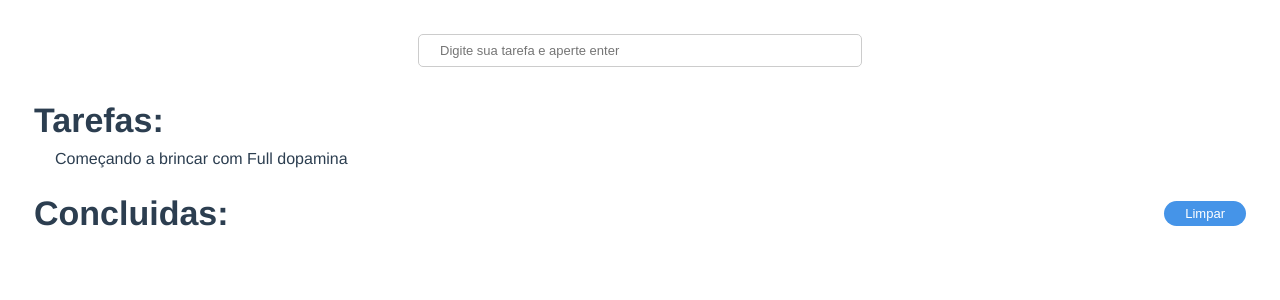
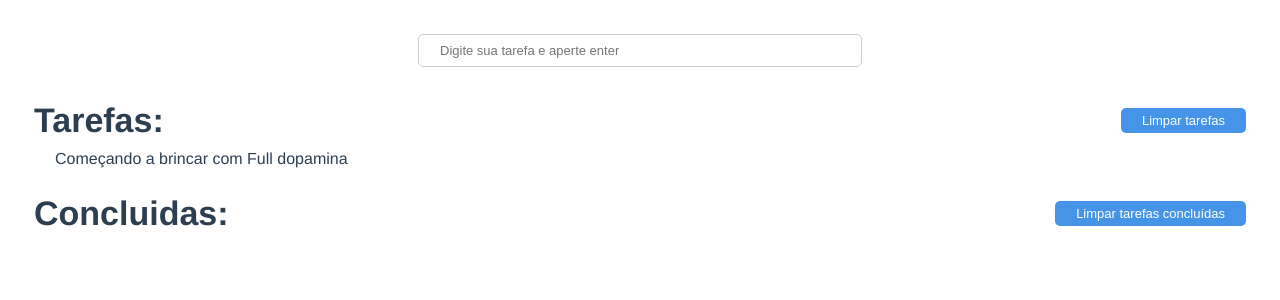
Before and after one commit to gustavorana25/fulldopamina, a Vue app: page / in a window 1280 px wide. Shown: the top 300 px of the page. Built offline with nearby package versions, Linux system fonts and the light colour scheme.

Commit message:
clean tasks

```diff
--- a/src/App.js
+++ b/src/App.js
@@ -43,6 +43,10 @@ export default {
             this.dones = [];
             this.updateLocalStorage();
         },
+        cleanTasks: function(){
+            this.todos = [];
+            this.updateLocalStorage();
+        },
         addGif: function(){
             this.showGif = true;
             setTimeout(() => {
--- a/src/App.vue
+++ b/src/App.vue
@@ -7,6 +7,8 @@
       title="Tarefas"
       v-bind:todos="todos"
       :doneTodo="doneTodo"
+      :clean="cleanTasks"
+      cleanText="Limpar tarefas"
     />
     <TodoList
       title="Concluidas"
@@ -14,6 +16,7 @@
       :doneTodo="restoreTodo"
       done
       :clean="cleanDoneTasks"
+      cleanText="Limpar tarefas concluídas"
     />
     <img v-show="showGif" :src="gif" class="gif" />
   </div>
--- a/src/components/TodoList/TodoList.css
+++ b/src/components/TodoList/TodoList.css
@@ -8,11 +8,12 @@
 button{
   border: 0;
   padding: 5px 21px;
-  border-radius: 21px;
+  border-radius: 5px;
   font-size: 13px;
   background: #4594e8;
   color: white;
   cursor: pointer;
+  outline: 0;
 }
 
 button:hover{
--- a/src/components/TodoList/TodoList.js
+++ b/src/components/TodoList/TodoList.js
@@ -5,6 +5,7 @@ export default {
         title: String,
         done: Boolean,
         doneTodo: Function,
-        clean: Function
+        clean: Function,
+        cleanText: String | undefined
     }
 }
--- a/src/components/TodoList/TodoList.vue
+++ b/src/components/TodoList/TodoList.vue
@@ -2,7 +2,7 @@
   <div class="list">
     <div class="headerList">
       <h1>{{title}}:</h1>
-      <button v-show="clean" v-on:click="clean()">Limpar</button>
+      <button v-show="clean" v-on:click="clean()">{{cleanText ? cleanText : "Limpar"}}</button>
     </div>
     <ul>
       <li v-bind:class="{ done: done }" v-for="(todo, i) in todos" v-on:click="doneTodo(i)" :key="i">
```
